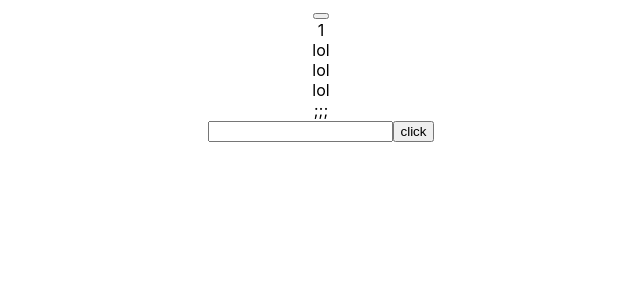
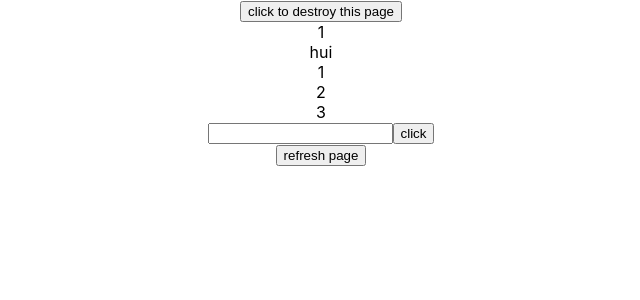
Before and after one commit to Roamdev/lesson-3, a React (Create React App) app: page / in a window 1280 px wide. Shown: the top 300 px of the page, without its empty margins (319-959 px from the left). Built offline with nearby package versions, Linux system fonts and the light colour scheme.

Commit message:
commit #3

```diff
--- a/src/App.js
+++ b/src/App.js
@@ -2,6 +2,7 @@ import React, {PureComponent} from 'react';
 import './App.css';
 import CardForm from './CardForm';
 import Step from './Step';
+import PersonalForm from './PersonalForm';
 
 
 class App extends PureComponent{
@@ -24,8 +25,9 @@ class App extends PureComponent{
     this.setState({[key]: value})
   }
 
-  handleClickNextForm() {
-    this.setState({step: this.state.step + 1} )
+  handleClickNextForm = () => {
+    if (this.state.step > 2) return
+    this.setState({step: this.state.step + 1})
   }
 
   handleChangeTimeOver = (isTimeOver) => {
@@ -76,9 +78,13 @@ class App extends PureComponent{
   }
 
   renderForm() {
-
+    if (this.state.step === 1) {
+      return <PersonalForm />
     }
-
+  }
+  handleRefresh = () => {
+    this.setState({step: 1})
+  }
   render() {
     const personal = {
       key: 'Personal information',
@@ -103,12 +109,14 @@ class App extends PureComponent{
         </div>
         <div className="form-content"></div>
         <div className="button-panel">
-          <button></button>
+          <button
+            className='button-next'
+            onClick={this.handleClickNextForm}
+            >click to destroy this page</button>
         </div>
         <>
           {this.state.step === 1 && (
-          <>
-          1
+            <>1
               <Step
                 isSelected={true}
                 isClickable={false}
@@ -125,7 +133,7 @@ class App extends PureComponent{
                 {...finish}
               />
             </>
-        )};
+          )}
           {this.state.step === 2 && (
             <>
             2
@@ -145,7 +153,7 @@ class App extends PureComponent{
                 {...finish}
               />
             </>
-        )};
+          )}
           {this.state.step === 3 && (
             <>
             3
@@ -165,9 +173,19 @@ class App extends PureComponent{
                 {...finish}
               />
             </>
-        )};
+          )}
         </>
-        <CardForm handleChangeForm={this.handleChangeForm}></CardForm>
+        <PersonalForm
+          firstName={this.state.firstName}
+          lastName={this.state.lastName}
+          email={this.state.email}
+          onChangeForm={this.handleChangeForm}
+        />
+        <CardForm
+          cardNumber={this.state.cardNumber}
+          handleChangeForm={this.handleChangeForm}
+        />
+        <button onClick={this.handleRefresh}>refresh page</button>
       </div>
     )
   };
--- /dev/null
+++ b/src/PersonalForm.js
@@ -0,0 +1,10 @@
+import React, {PureComponent} from 'react';
+
+class PersonalForm extends PureComponent {
+  render() {
+    return <> </>
+  }
+}
+
+
+export default PersonalForm;
--- a/src/Step.js
+++ b/src/Step.js
@@ -2,9 +2,24 @@ import React, {PureComponent} from 'react';
 
 class Step extends PureComponent {
   state = { step: 1 };
+  handleClick() {
+
+  }
+
   render () {
     return(
-      <div className='hui' onClick={() => this.props.onClick()}>lol</div>
+      // <div className='hui' onClick={() => this.props.onClick()}>lol</div>
+      <div className='step'>
+        {this.props.isSelected === true && (
+          <div className='step-selected'>hui</div>
+        )}
+        {this.props.isClickable === true && (
+          <div>pisda</div>
+        )}
+        <div className='step__number'>{this.props.number}</div>
+        <div className='step__title'></div>
+
+      </div>
     )
 
   }
```
Also changed, not shown: src/personalForm.js (deleted). Lines whose indentation alone changed are shown as unchanged.
